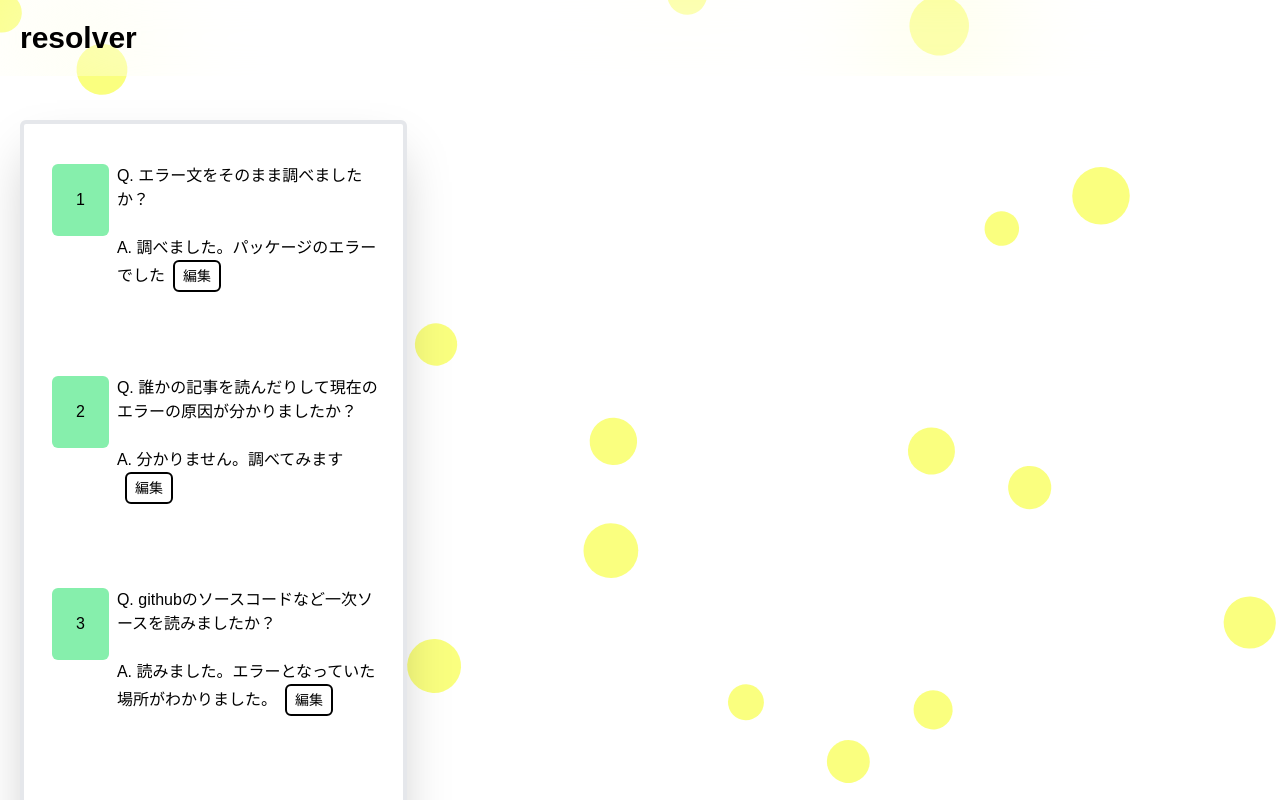
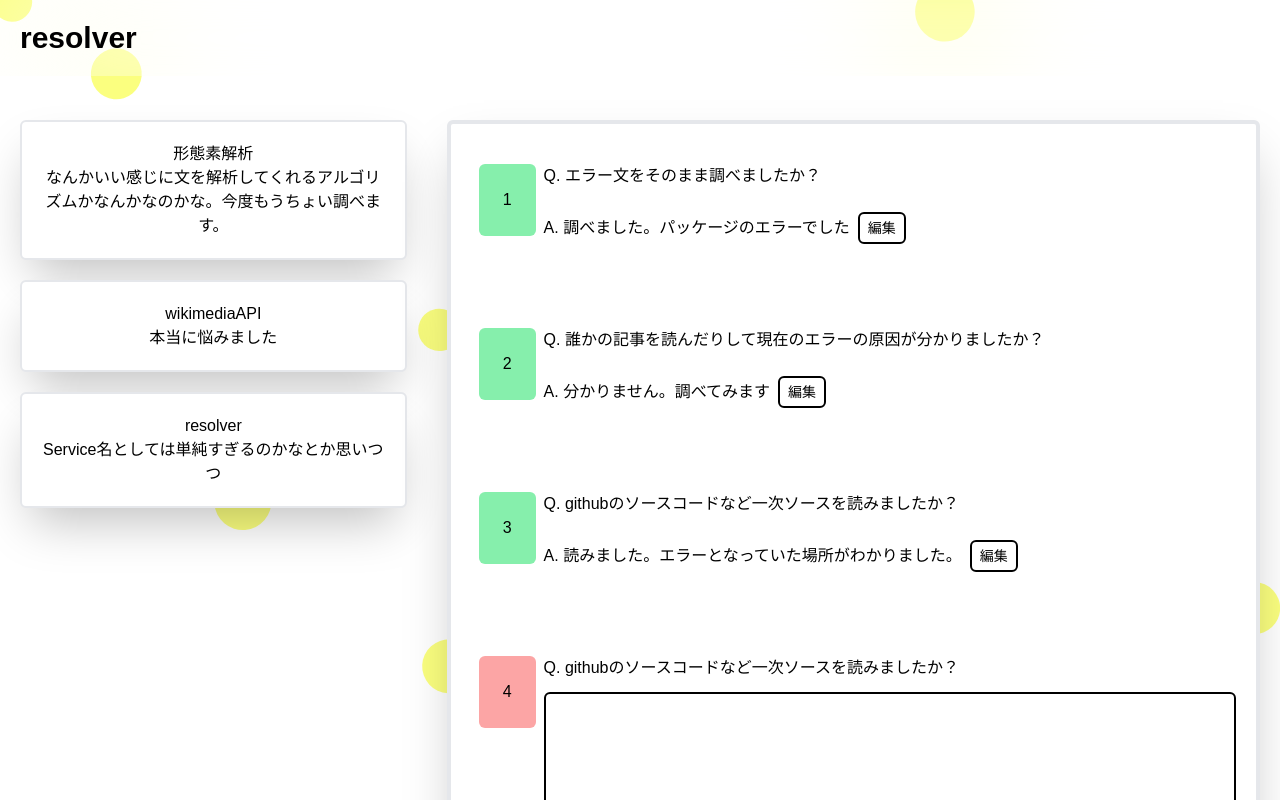
Before and after one commit to Yuki-code-cell/Hackathon-vol.9, a Next.js app: page /resolves/1 in a window 1280 px wide. Shown: the top 800 px of the page. Built offline with nearby package versions, Linux system fonts and the light colour scheme; a web font is replaced by a local one.

Commit message:
mockだけどviewが一旦完成

```diff
--- a/components/organisms/resolves/Helper.tsx
+++ b/components/organisms/resolves/Helper.tsx
@@ -1,6 +1,36 @@
 type TProps = {
-  className: string;
+  className?: string;
 };
 export const Helper = ({ className }: TProps) => {
-  return <div className={`${className}`}>Helper</div>;
+  const mocks = [
+    {
+      title: '形態素解析',
+      content:
+        'なんかいい感じに文を解析してくれるアルゴリズムかなんかなのかな。今度もうちょい調べます。',
+      url: 'url',
+    },
+    { title: 'wikimediaAPI', content: '本当に悩みました', url: 'url' },
+    {
+      title: 'resolver',
+      content: ' Service名としては単純すぎるのかなとか思いつつ',
+      url: 'url',
+    },
+  ];
+  return (
+    <div className={`${className}`}>
+      {mocks.map((mock, index) => {
+        return (
+          <div
+            className="text-center bg-white rounded-md border-2 shadow-2xl mb-5 mx-5 p-5"
+            key={mock.title}
+          >
+            <a href="">
+              <p>{mock.title}</p>
+              <p>{mock.content}</p>
+            </a>
+          </div>
+        );
+      })}
+    </div>
+  );
 };
--- a/pages/resolves/[id].tsx
+++ b/pages/resolves/[id].tsx
@@ -1,5 +1,6 @@
 import { useRouter } from 'next/router';
 import { Faqs } from '../../components/organisms/resolves/Faqs';
+import { Helper } from '../../components/organisms/resolves/Helper';
 import { Pages } from '../../components/shared/Pages';
 const Resolve = () => {
   const router = useRouter();
@@ -28,7 +29,8 @@ const Resolve = () => {
   ];
   return (
     <Pages className="grid grid-cols-3 my-10">
-      <Faqs faqs={mock} className="mx-5" />
+      <Helper />
+      <Faqs faqs={mock} className="mx-5 col-span-2" />
     </Pages>
   );
 };
```
